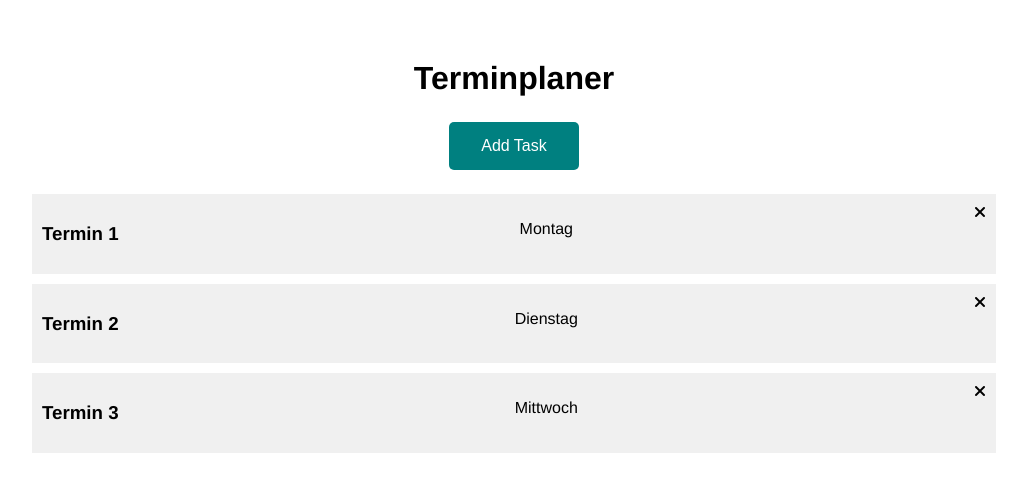
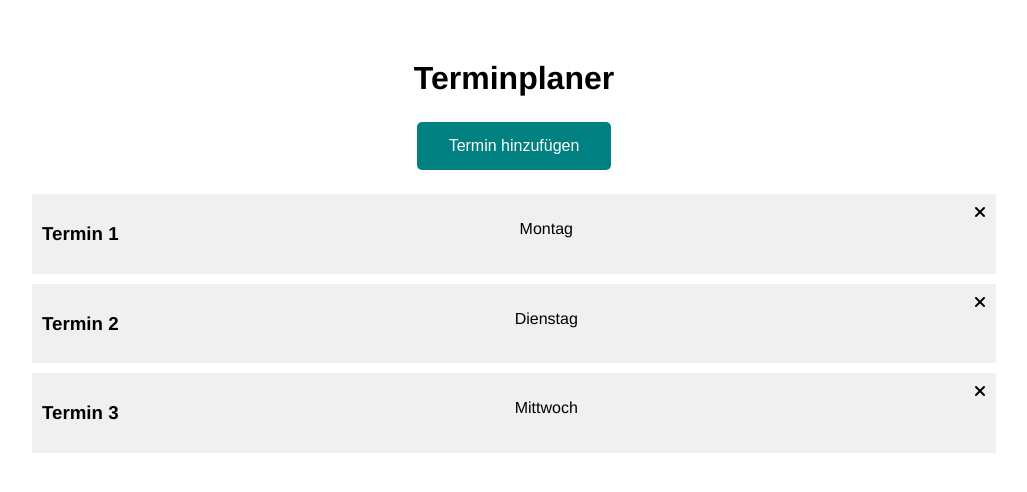
Before and after one commit to adriansuciu09/grabo, a Vue app: page / in a window 1280 px wide. Shown: the top 492 px of the page, without its empty margins (126-1153 px from the left). Built offline with nearby package versions, Linux system fonts and the light colour scheme.

Commit message:
renamed button

```diff
--- a/src/components/Button.vue
+++ b/src/components/Button.vue
@@ -1,5 +1,5 @@
 <template>
-    <button @click ="onClick()" class="btn">Add Task</button>
+    <button @click ="onClick()" class="btn">Termin hinzufügen</button>
 </template>
 
 <script>
```
